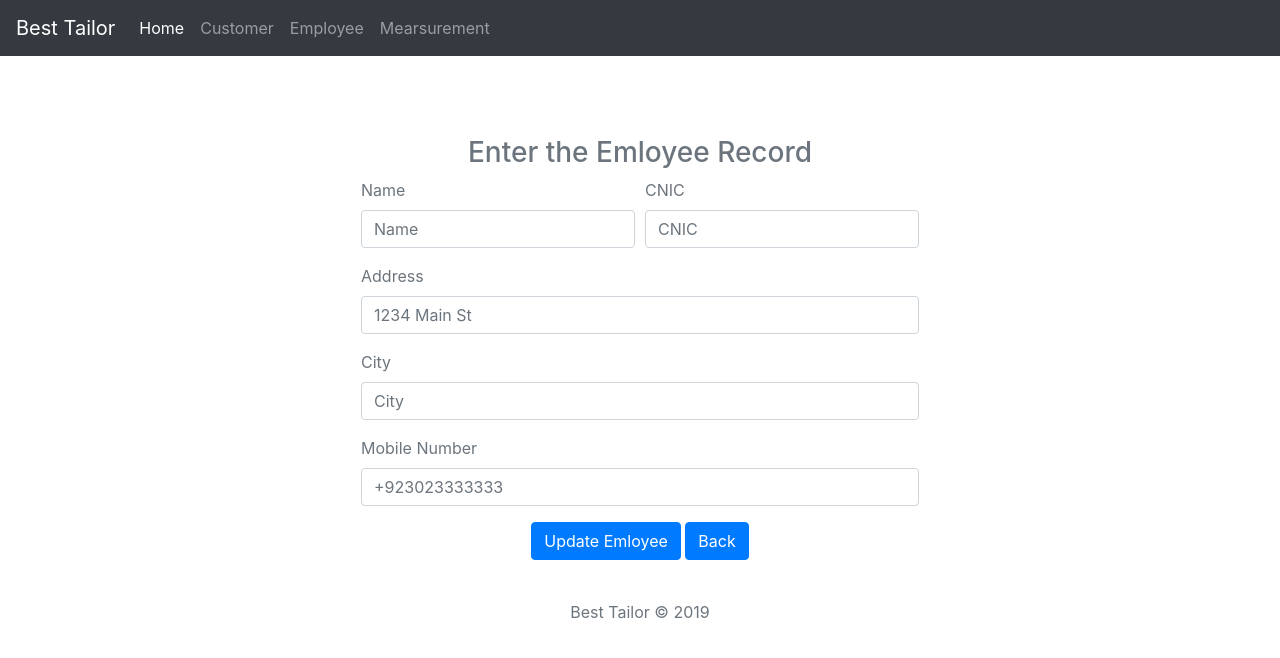
After one commit to Irshad-Khan/STS, a Laravel app: template resources/views/employee/edit.blade.php in a window 1280 px wide. The commit adds this page. Shown: the top 658 px of the page. Run offline with Laravel 8, Linux system fonts and the light colour scheme; the template is opened without the code that fills it, so the values that code supplies are empty; some libraries are stand-ins or nearby versions.

Commit message:
Worked on employee module to complete task detail, update and delete

```diff
--- a/public/css/style.css
+++ b/public/css/style.css
@@ -1,6 +1,34 @@
+
 .form-style{
     margin-right: auto;
     margin-left: auto;
     padding: 40px;
     margin-top: 40px;
 }
+
+.flash-message{
+    max-width: 406px;
+    margin-left: auto;
+    margin-right: auto;
+    margin-top: 30px;
+    margin-bottom: -20px;
+}
+
+/* Data Table style */
+#example_wrapper{
+    margin-top: 30px;
+    margin-left: 30px;
+    margin-right: 30px;
+}
+.dataTables_filter{
+    float: right;
+}
+
+.dataTables_paginate {
+    float: right;
+}
+/* Data Table Style End */
+
+.action-btn-size{
+    font-size: 12px;
+}
--- /dev/null
+++ b/public/js/custom.js
@@ -0,0 +1,11 @@
+// Flash messages Script
+$(document).ready(function(){
+    setTimeout(function() {
+        $('.flash-message').remove();
+    }, 3000);
+});
+
+// Data Table Script
+$(document).ready(function() {
+    $('#example').DataTable();
+} );
--- a/resources/views/employee/create.blade.php
+++ b/resources/views/employee/create.blade.php
@@ -31,7 +31,7 @@
   <div style="text-align: center;">
     <button type="submit" class="btn btn-primary">Add Emloyee</button>
     <button type="reset" class="btn btn-primary">Reset</button>
-    <a href="" class="btn btn-primary">Employee's Detail</a>
+    <a href="{{ url('employee/read') }}" class="btn btn-primary">Employee's Detail</a>
   </div>
 </form>
          </div>
--- /dev/null
+++ b/resources/views/employee/edit.blade.php
@@ -0,0 +1,39 @@
+@extends('layouts.layout')
+@section('content')
+   <div class="album text-muted">
+     <div class="container">
+       <div class="row">
+       <form method="post" action="{{ url('employee/update/'.$employee->id ) }}" enctype="multipart/form-data" class="form-style">
+            {{ csrf_field() }}
+        <h3 style="text-align:center;">Enter the Emloyee Record</h3>
+  <div class="form-row">
+    <div class="form-group col-md-6">
+      <label for="inputEmail4">Name</label>
+      <input type="text" class="form-control" name="name" placeholder="Name" value="{{ $employee->name }}">
+    </div>
+    <div class="form-group col-md-6">
+      <label for="inputPassword4">CNIC</label>
+      <input type="text" class="form-control" name="cnic" placeholder="CNIC" value="{{ $employee->cnic }}">
+    </div>
+  </div>
+  <div class="form-group">
+    <label for="inputAddress">Address</label>
+    <input type="text" class="form-control" name="address" id="inputAddress" placeholder="1234 Main St" value="{{ $employee->address }}">
+  </div>
+    <div class="form-group">
+      <label for="inputCity">City</label>
+      <input type="text" class="form-control" name="city" id="inputCity" placeholder="City" value="{{ $employee->city }}">
+    </div>
+  <div class="form-group">
+    <label for="inputAddress">Mobile Number</label>
+    <input type="text" class="form-control" name="mobile" placeholder="+923023333333" value="{{ $employee->mobile }}">
+  </div>
+  <div style="text-align: center;">
+    <button type="submit" class="btn btn-primary">Update Emloyee</button>
+    <a href="{{ URL::previous() }}" class="btn btn-primary">Back</a>
+  </div>
+</form>
+         </div>
+     </div>
+   </div>
+@endsection
--- a/resources/views/layouts/layout.blade.php
+++ b/resources/views/layouts/layout.blade.php
@@ -2,14 +2,11 @@
 <html lang="en">
  <head>
 <script src="https://code.jquery.com/jquery-3.3.1.slim.min.js" integrity="sha384-q8i/X+965DzO0rT7abK41JStQIAqVgRVzpbzo5smXKp4YfRvH+8abtTE1Pi6jizo" crossorigin="anonymous"></script>
-   @include('layouts.partials.head')
-   <script>
-       $(document).ready(function(){
-        setTimeout(function() {
-    $('.flash-message').remove();
-}, 3000);
-});
-   </script>
+<script src="https://cdn.datatables.net/1.10.20/js/jquery.dataTables.min.js" crossorigin="anonymous"></script>
+<script src="https://cdn.datatables.net/1.10.20/js/dataTables.bootstrap4.min.js" crossorigin="anonymous"></script>
+
+@include('layouts.partials.head')
+
  </head>
  <body>
 @include('layouts.partials.nav')
--- a/resources/views/layouts/partials/footer-scripts.blade.php
+++ b/resources/views/layouts/partials/footer-scripts.blade.php
@@ -1,5 +1,6 @@
 <!-- Bootstrap core JavaScript
 ================================================= -->
 <!-- Placed at the end of the document so the pages load faster -->
+<script src="{{ asset('js/custom.js') }}"></script>
 <script src="https://cdnjs.cloudflare.com/ajax/libs/popper.js/1.14.7/umd/popper.min.js" integrity="sha384-UO2eT0CpHqdSJQ6hJty5KVphtPhzWj9WO1clHTMGa3JDZwrnQq4sF86dIHNDz0W1" crossorigin="anonymous"></script>
 <script src="https://stackpath.bootstrapcdn.com/bootstrap/4.3.1/js/bootstrap.min.js" integrity="sha384-JjSmVgyd0p3pXB1rRibZUAYoIIy6OrQ6VrjIEaFf/nJGzIxFDsf4x0xIM+B07jRM" crossorigin="anonymous"></script>
--- a/resources/views/layouts/partials/head.blade.php
+++ b/resources/views/layouts/partials/head.blade.php
@@ -6,5 +6,7 @@
 <link rel = "icon" type = "image/png" href = "{{url('/images/icons2_slim-24-512.png')}}">
 <!-- Bootstrap core CSS -->
 <link rel="stylesheet" href="https://stackpath.bootstrapcdn.com/bootstrap/4.3.1/css/bootstrap.min.css" integrity="sha384-ggOyR0iXCbMQv3Xipma34MD+dH/1fQ784/j6cY/iJTQUOhcWr7x9JvoRxT2MZw1T" crossorigin="anonymous">
+<link rel="stylesheet" href="https://cdn.datatables.net/1.10.20/css/dataTables.bootstrap4.min.css">
+<link rel="stylesheet" href="https://stackpath.bootstrapcdn.com/font-awesome/4.7.0/css/font-awesome.min.css">
 <!-- Custom styles for this template -->
 <link href="{{ asset('css/style.css') }}" rel="stylesheet">
--- a/routes/web.php
+++ b/routes/web.php
@@ -16,4 +16,8 @@ Route::get('/', function () {
 });
 
 Route::get('employee/create','EmployeeController@create');
+Route::get('employee/read','EmployeeController@read');
+Route::get('employee/edit/{id}','EmployeeController@edit');
+Route::get('employee/delete/{id}','EmployeeController@delete');
+Route::post('employee/update/{id}','EmployeeController@update');
 Route::post('employee/store','EmployeeController@store');
```
Also changed, not shown: app/Http/Controllers/EmployeeController.php (+55 -8 lines), resources/views/employee/read.blade.php (+37 -0 lines), public/images/TheAtticGray-f.jpg (added), public/images/shop.jpg (added).
